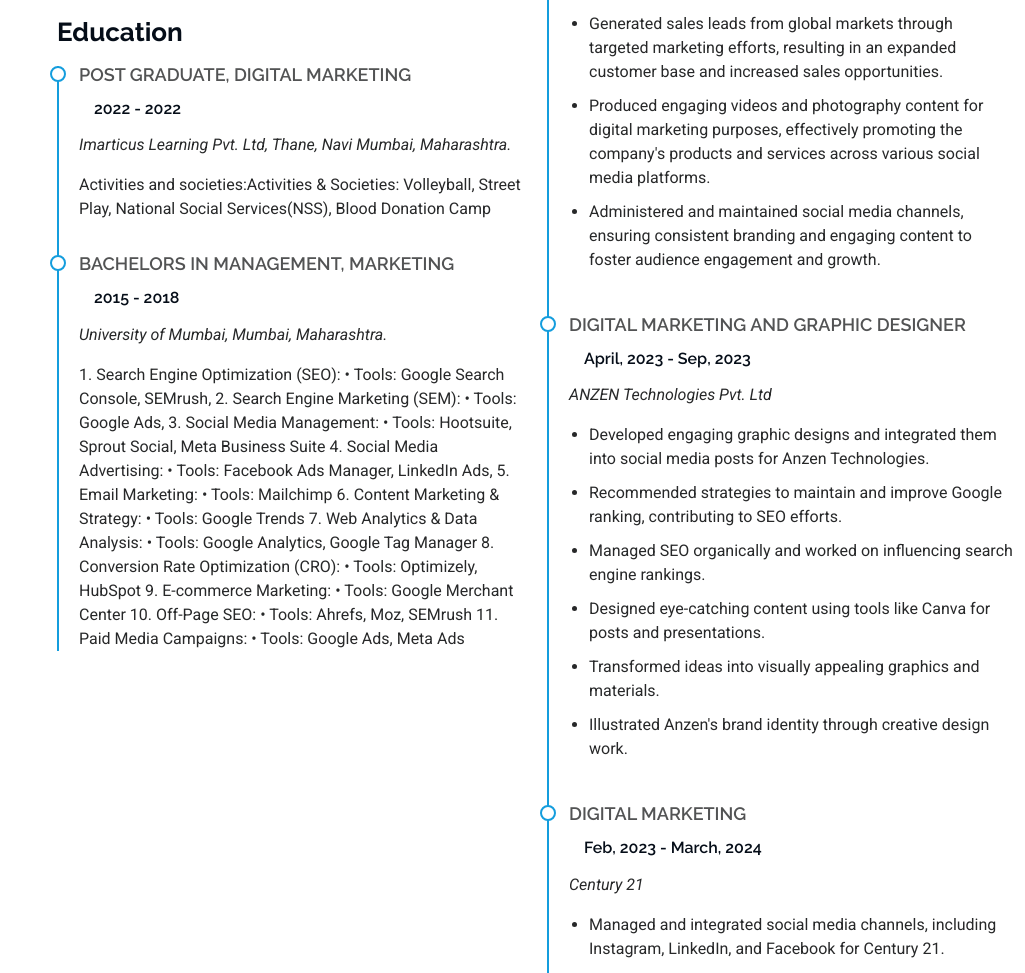
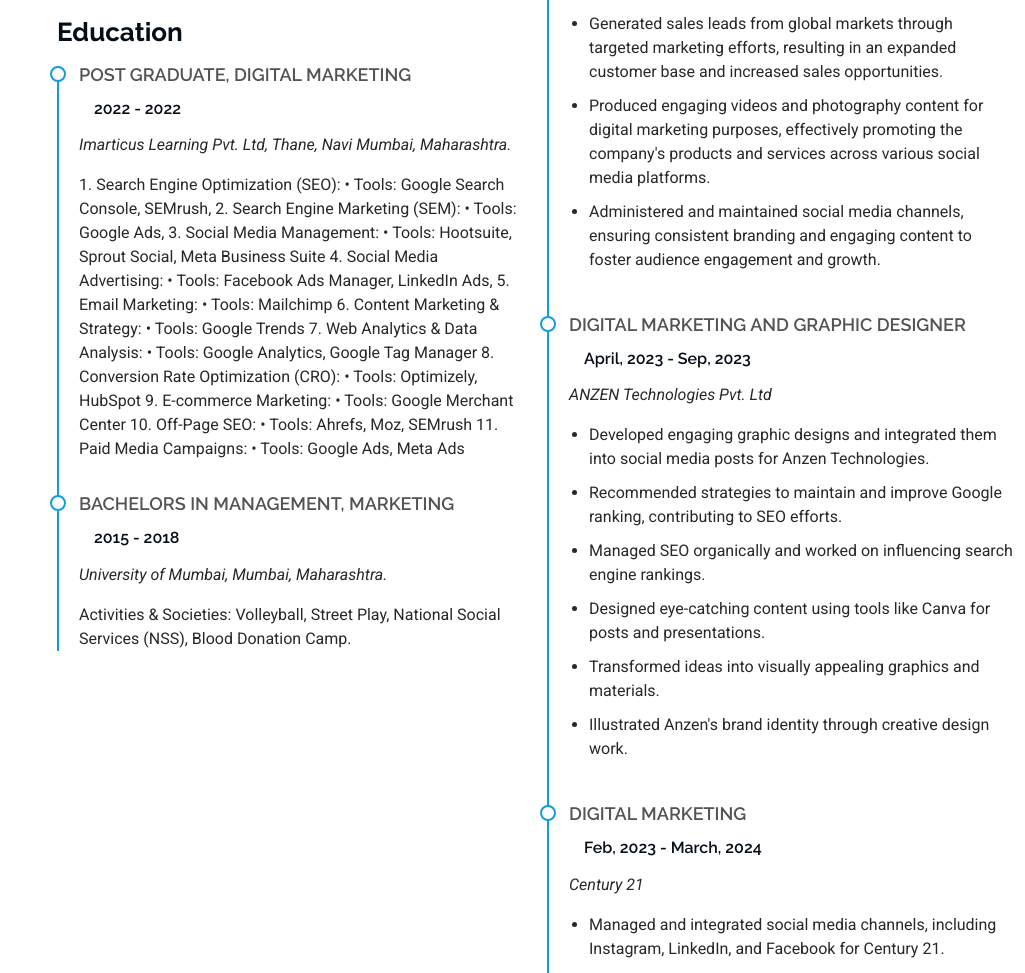
Before and after one commit to Jyosefine29/Jyosefine29.github, a plain HTML site: page index.html in a window 1280 px wide. Shown: the part 3284-4257 px from the top of the page, without its empty margins (255-1280 px from the left). Drawn offline with Linux system fonts and the light colour scheme.

Commit message:
Update index.html
Education upadate dagain

```diff
--- a/index.html
+++ b/index.html
@@ -398,13 +398,6 @@
               <h4>Post Graduate, Digital Marketing</h4>
               <h5>2022 - 2022</h5>
               <p><em>Imarticus Learning Pvt. Ltd, Thane, Navi Mumbai, Maharashtra.</em></p>
-              <p>Activities and societies:Activities & Societies: Volleyball, Street Play, National Social Services(NSS), Blood Donation Camp</p>
-            </div><!-- Edn Resume Item -->
-
-            <div class="resume-item">
-              <h4>Bachelors in Management, Marketing</h4>
-              <h5>2015 - 2018</h5>
-              <p><em>University of Mumbai, Mumbai, Maharashtra.</em></p>
               <p>1. Search Engine Optimization (SEO): •	Tools: Google Search Console, SEMrush,
                 2. Search Engine Marketing (SEM): •	Tools: Google Ads,
                 3. Social Media Management: •	Tools: Hootsuite, Sprout Social, Meta Business Suite
@@ -416,6 +409,13 @@
                 9. E-commerce Marketing: •	Tools: Google Merchant Center
                 10. Off-Page SEO: •	Tools: Ahrefs, Moz, SEMrush
                 11. Paid Media Campaigns: •	Tools: Google Ads, Meta Ads</p>
+            </div><!-- Edn Resume Item -->
+
+            <div class="resume-item">
+              <h4>Bachelors in Management, Marketing</h4>
+              <h5>2015 - 2018</h5>
+              <p><em>University of Mumbai, Mumbai, Maharashtra.</em></p>
+              <p>Activities & Societies: Volleyball, Street Play, National Social Services (NSS), Blood Donation Camp.</p>
 
             </div><!-- Edn Resume Item -->
 
```
